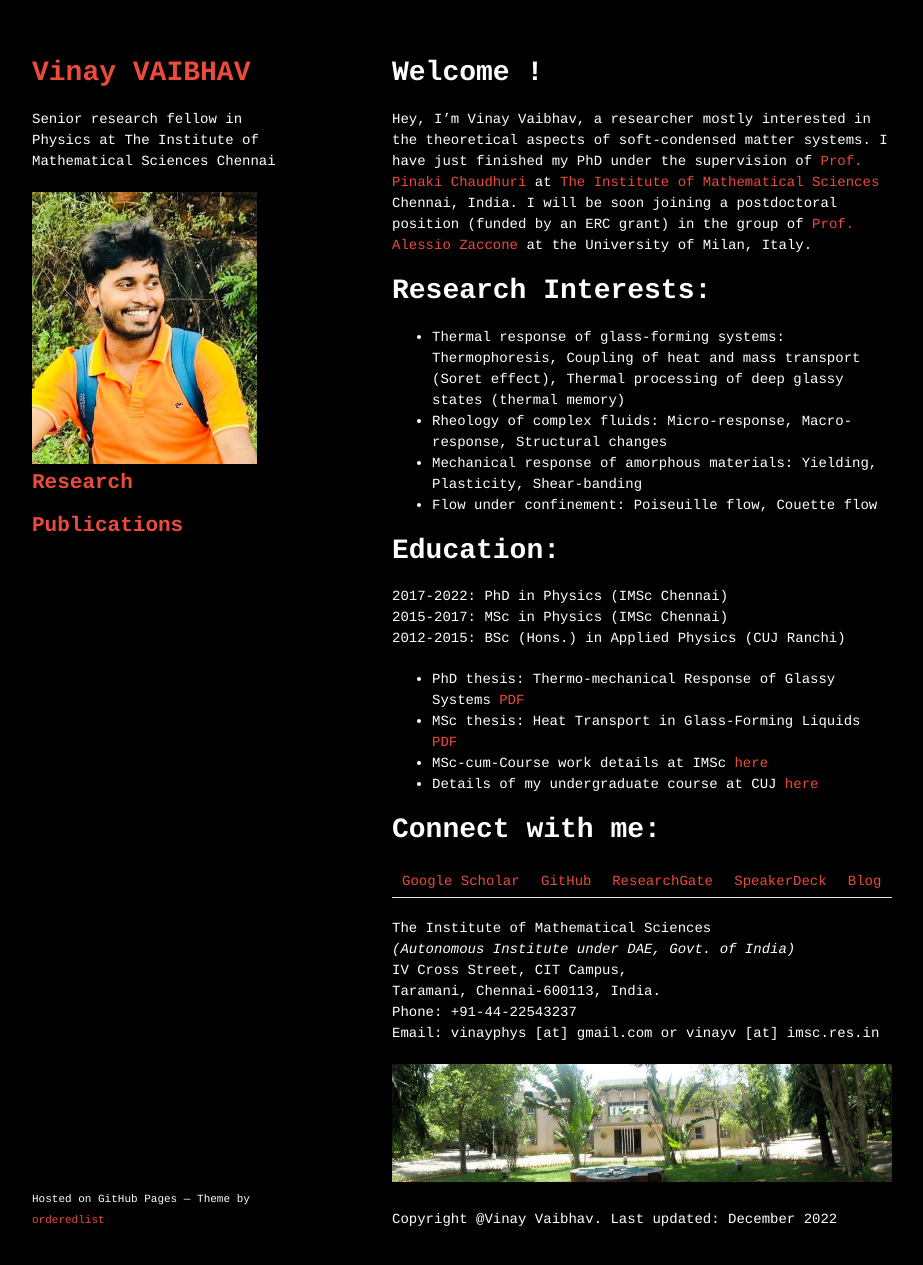
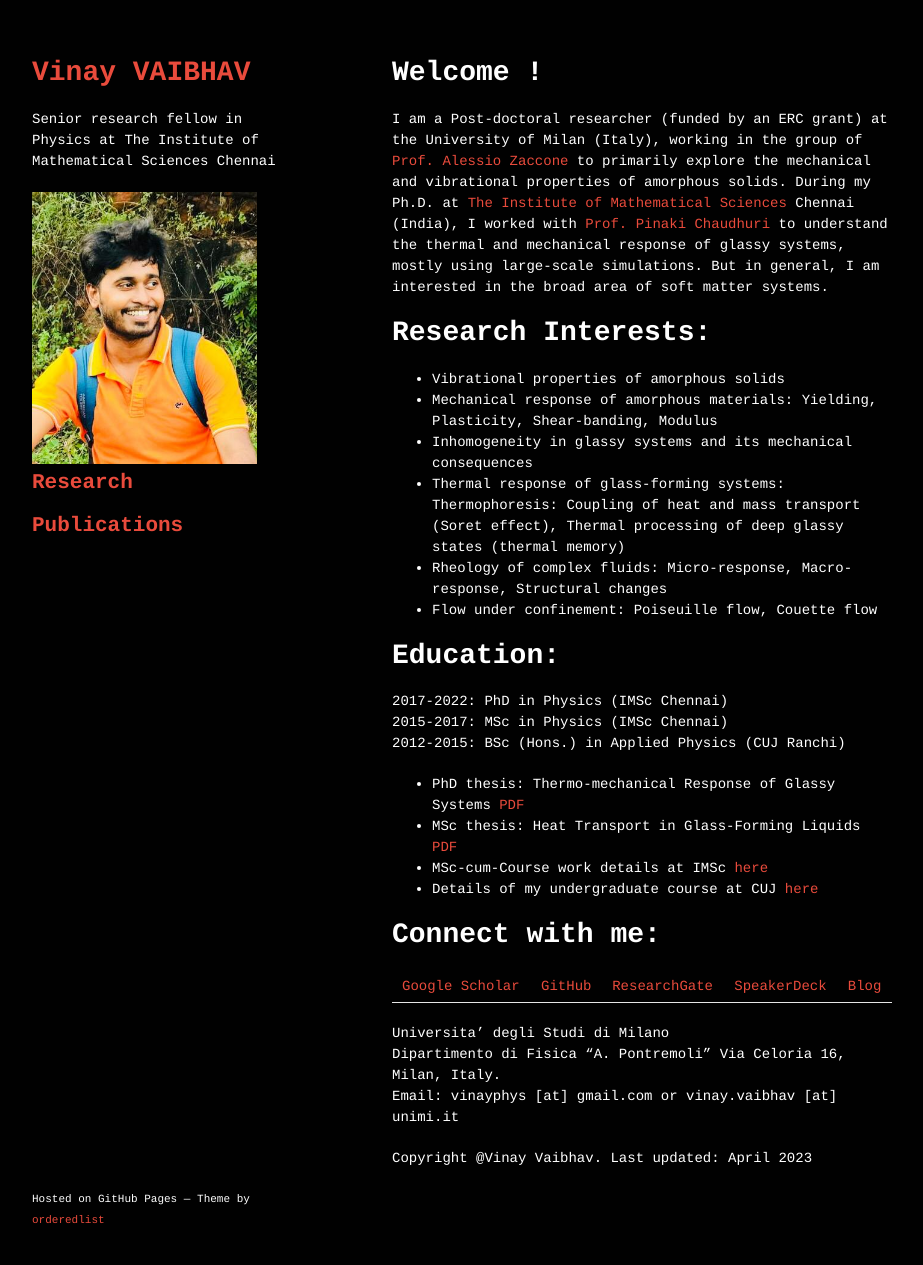
Before and after one commit to vinayphys/vinayphys.github.io, a Jekyll site: the page built from index.md, in a window 1280 px wide and 1300 px high. Shown: the top 1265 px of the window, without its empty margins (178-1101 px from the left). Built offline with Jekyll 4.4.1, drawn with Linux system fonts in a browser that asks for light colours; our own code applies the rules of GitHub Pages for plain Markdown files; a script that is not in the unit is left out.

Commit message:
Update index.md

```diff
--- a/index.md
+++ b/index.md
@@ -1,11 +1,14 @@
 # Welcome !
 
-Hey, I'm Vinay Vaibhav, a researcher mostly interested in the theoretical aspects of soft-condensed matter systems. I have just finished my PhD under the supervision of <a href="https://www.imsc.res.in/pinaki_chaudhuri">Prof. Pinaki Chaudhuri</a> at <a href="https://www.imsc.res.in">The Institute of Mathematical Sciences</a> Chennai, India. I will be soon joining a postdoctoral position (funded by an ERC grant) in the group of <a href="https://www.unimi.it/en/ugov/person/alessio-zaccone">Prof. Alessio Zaccone</a> at the University of Milan, Italy.
+I am a Post-doctoral researcher (funded by an ERC grant) at the University of Milan (Italy), working in the group of <a href="https://www.unimi.it/en/ugov/person/alessio-zaccone">Prof. Alessio Zaccone</a> to primarily explore the mechanical and vibrational properties of amorphous solids. During my Ph.D. at <a href="https://www.imsc.res.in">The Institute of Mathematical Sciences</a> Chennai (India), I worked with  <a href="https://www.imsc.res.in/pinaki_chaudhuri">Prof. Pinaki Chaudhuri</a> to understand the thermal and mechanical response of glassy systems, mostly using large-scale simulations. But in general, I am interested in the broad area of soft matter systems.
+
 
 # Research Interests:
-* Thermal response of glass-forming systems: Thermophoresis, Coupling of heat and mass transport (Soret effect), Thermal processing of deep glassy states (thermal memory)
+* Vibrational properties of amorphous solids
+* Mechanical response of amorphous materials: Yielding, Plasticity, Shear-banding, Modulus
+* Inhomogeneity in glassy systems and its mechanical consequences
+* Thermal response of glass-forming systems: Thermophoresis: Coupling of heat and mass transport (Soret effect), Thermal processing of deep glassy states (thermal memory)
 * Rheology of complex fluids: Micro-response, Macro-response, Structural changes
-* Mechanical response of amorphous materials: Yielding, Plasticity, Shear-banding
 * Flow under confinement: Poiseuille flow, Couette flow
 
 <!---
@@ -26,13 +29,14 @@
 
 [Google Scholar](https://scholar.google.com/citations?user=AicxZvsAAAAJ&hl=hi&oi=ao)|[GitHub](https://github.com/vinayphys)|[ResearchGate](https://www.researchgate.net/profile/Vinay_Vaibhav)|[SpeakerDeck](https://speakerdeck.com/vinayphys)|[Blog]()
 
-The Institute of Mathematical Sciences
-*(Autonomous Institute under DAE, Govt. of India)*
-IV Cross Street, CIT Campus,
-Taramani, Chennai-600113, India.
-Phone: +91-44-22543237
-Email: vinayphys [at] gmail.com or vinayv [at] imsc.res.in
+Universita’ degli Studi di Milano
+Dipartimento di Fisica “A. Pontremoli”
+Via Celoria 16,
+Milan, Italy.
+Email: vinayphys [at] gmail.com or vinay.vaibhav [at] unimi.it
 
+<!---
 <img src="images/imsc.jpg" width = "900">
+-->
 
-Copyright @Vinay Vaibhav.   Last updated: December 2022
+Copyright @Vinay Vaibhav.   Last updated: April 2023
```
